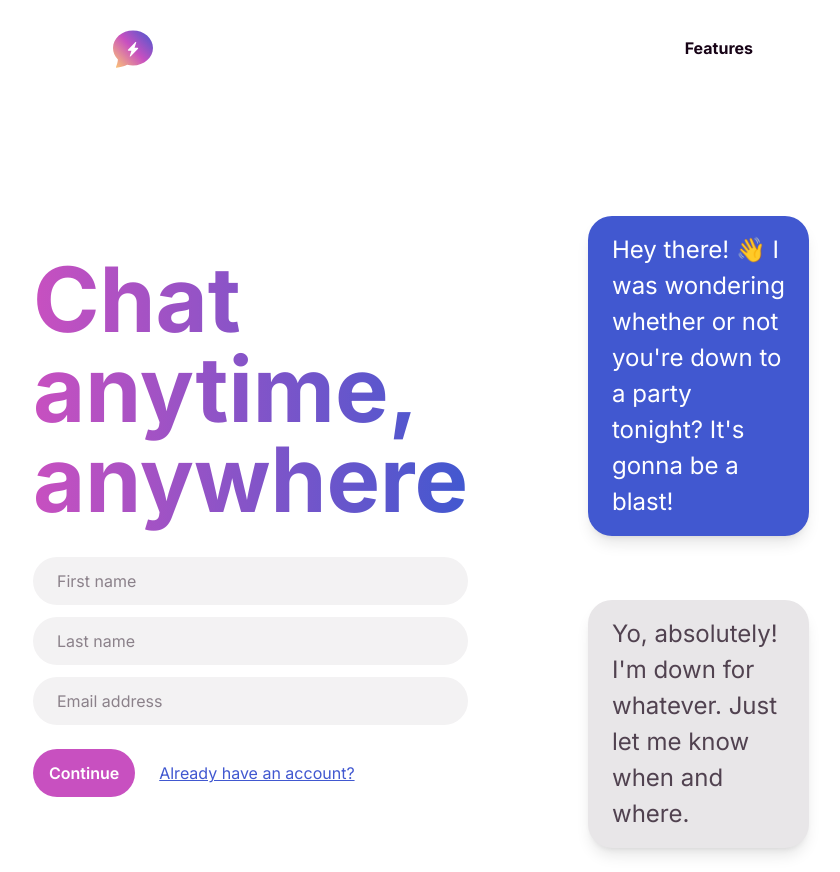
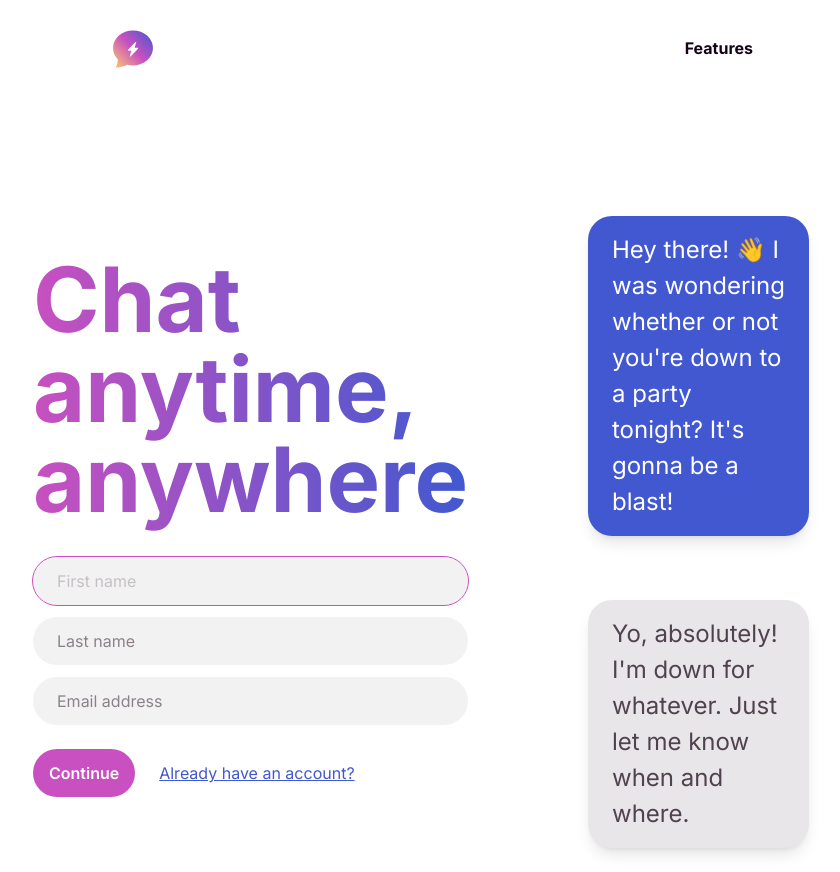
Before and after one commit to jozef-hudec-27/buzzline-frontend, a Next.js app: page /register in a window 1280 px wide. Shown: the whole page, without its empty margins (207-1047 px from the left). Built offline with nearby package versions, Linux system fonts and the light colour scheme.

Commit message:
Add aria-labels and autofocus to login, register forms

```diff
--- a/app/dashboard/ChatsPanel/ChatsPanel.tsx
+++ b/app/dashboard/ChatsPanel/ChatsPanel.tsx
@@ -55,7 +55,7 @@ const Chats = memo(function () {
       <div className="flex sm:flex-col overflow-auto">
         {chatsLoading && <p>Loading your chats...</p>}
 
-        {!chatsLoading && !chats.length && <p>You have no chats</p>}
+        {!chatsLoading && !chats.length && <p className="text-[12px] italic">You have no chats</p>}
 
         {searchChats(chats).map((chat) => (
           <Chat key={chat._id} chat={chat} />
--- a/app/dashboard/PeoplePanel/PeoplePanel.tsx
+++ b/app/dashboard/PeoplePanel/PeoplePanel.tsx
@@ -44,8 +44,6 @@ const PeoplePanel = memo(function () {
       <div className="flex sm:flex-col overflow-auto">
         {chatsLoading && <p>Loading your chats...</p>}
 
-        {!chatsLoading && !chats.length && <p>You have no chats</p>}
-
         {filteredChats.map((chat) => (
           <Chat key={chat._id} chat={chat} hideNewestMessage />
         ))}
--- a/app/login/LoginForm.tsx
+++ b/app/login/LoginForm.tsx
@@ -60,6 +60,8 @@ function LoginForm(props: LoginFormProps) {
       placeholder: 'Email address',
       autoComplete: 'email',
       value: formState.email,
+      'aria-label': 'Email address',
+      autoFocus: true,
       onChange: (e: ChangeEvent<HTMLInputElement>) => changeState<LoginFormState>('email', e.target.value),
     },
     {
@@ -67,6 +69,7 @@ function LoginForm(props: LoginFormProps) {
       placeholder: 'Password',
       autoComplete: 'current-password',
       value: formState.password,
+      'aria-label': 'Password',
       onChange: (e: ChangeEvent<HTMLInputElement>) => changeState<LoginFormState>('password', e.target.value),
     },
   ]
--- a/app/register/RegisterForm.tsx
+++ b/app/register/RegisterForm.tsx
@@ -59,6 +59,9 @@ function RegisterForm(props: RegisterFormProps) {
 
     if (props.page === 0) {
       props.setPage(1)
+      setTimeout(() => {
+        passwordInputRef.current?.focus()
+      }, 100)
     } else {
       const { current: passwordInput } = passwordInputRef
       const { current: confirmPasswordInput } = confirmPasswordInputRef
@@ -77,6 +80,8 @@ function RegisterForm(props: RegisterFormProps) {
       placeholder: 'First name',
       autoComplete: 'given-name',
       value: formState.firstName,
+      'aria-label': 'First name',
+      autoFocus: true,
       onChange: (e: ChangeEvent<HTMLInputElement>) => changeState<RegisterFormState>('firstName', e.target.value),
     },
     {
@@ -84,6 +89,7 @@ function RegisterForm(props: RegisterFormProps) {
       placeholder: 'Last name',
       autoComplete: 'family-name',
       value: formState.lastName,
+      'aria-label': 'Last name',
       onChange: (e: ChangeEvent<HTMLInputElement>) => changeState<RegisterFormState>('lastName', e.target.value),
     },
     {
@@ -91,6 +97,7 @@ function RegisterForm(props: RegisterFormProps) {
       placeholder: 'Email address',
       autoComplete: 'email',
       value: formState.email,
+      'aria-label': 'Email address',
       onChange: (e: ChangeEvent<HTMLInputElement>) => changeState<RegisterFormState>('email', e.target.value),
     },
   ]
@@ -101,6 +108,7 @@ function RegisterForm(props: RegisterFormProps) {
       placeholder: 'Password',
       autoComplete: 'new-password',
       value: formState.password,
+      'aria-label': 'Password',
       onChange: (e: ChangeEvent<HTMLInputElement>) => changeState<RegisterFormState>('password', e.target.value),
       ref: passwordInputRef,
     },
@@ -109,6 +117,7 @@ function RegisterForm(props: RegisterFormProps) {
       placeholder: 'Confirm password',
       autoComplete: 'new-password',
       value: formState.confirmPassword,
+      'aria-label': 'Confirm password',
       onChange: (e: ChangeEvent<HTMLInputElement>) => changeState<RegisterFormState>('confirmPassword', e.target.value),
       ref: confirmPasswordInputRef,
     },
```
